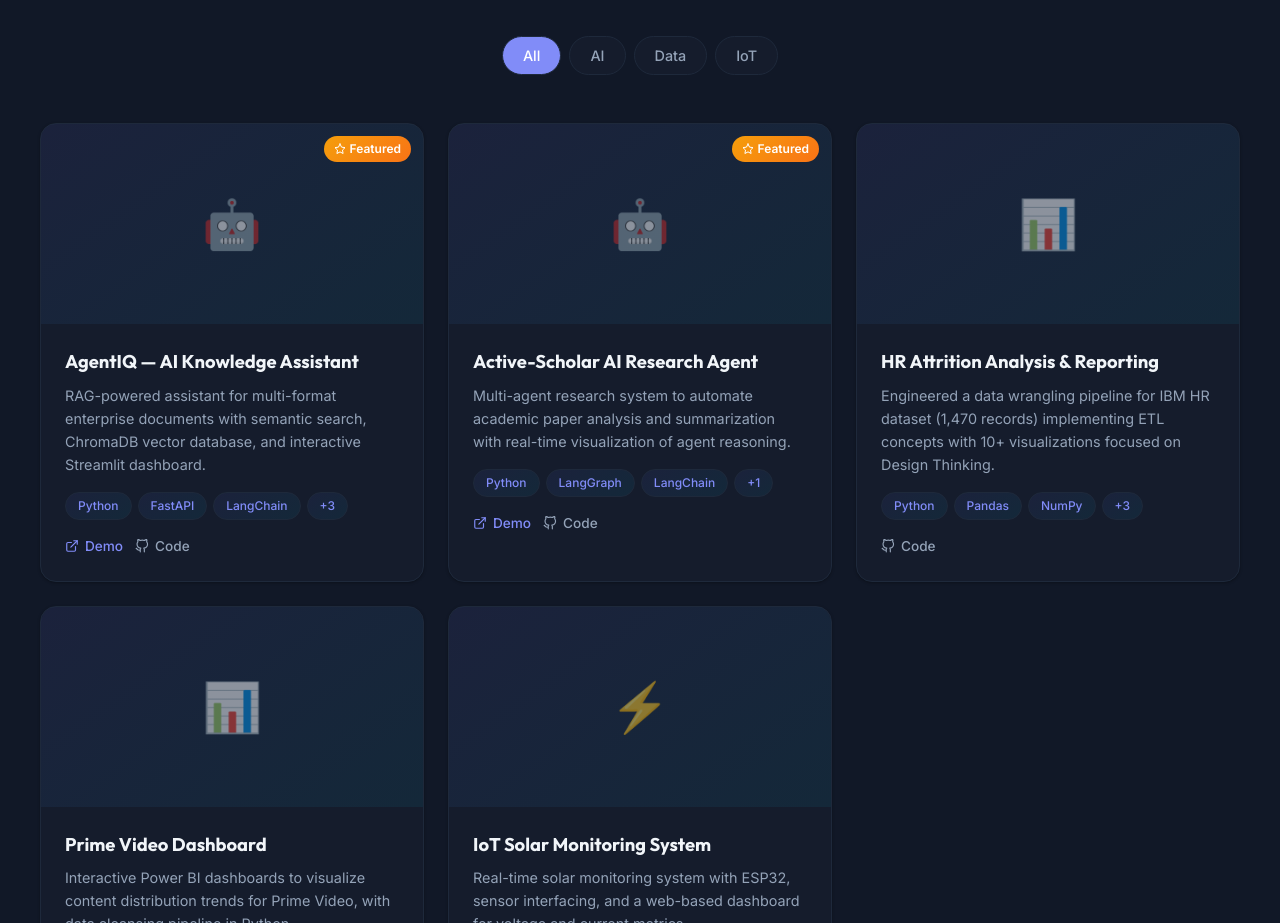
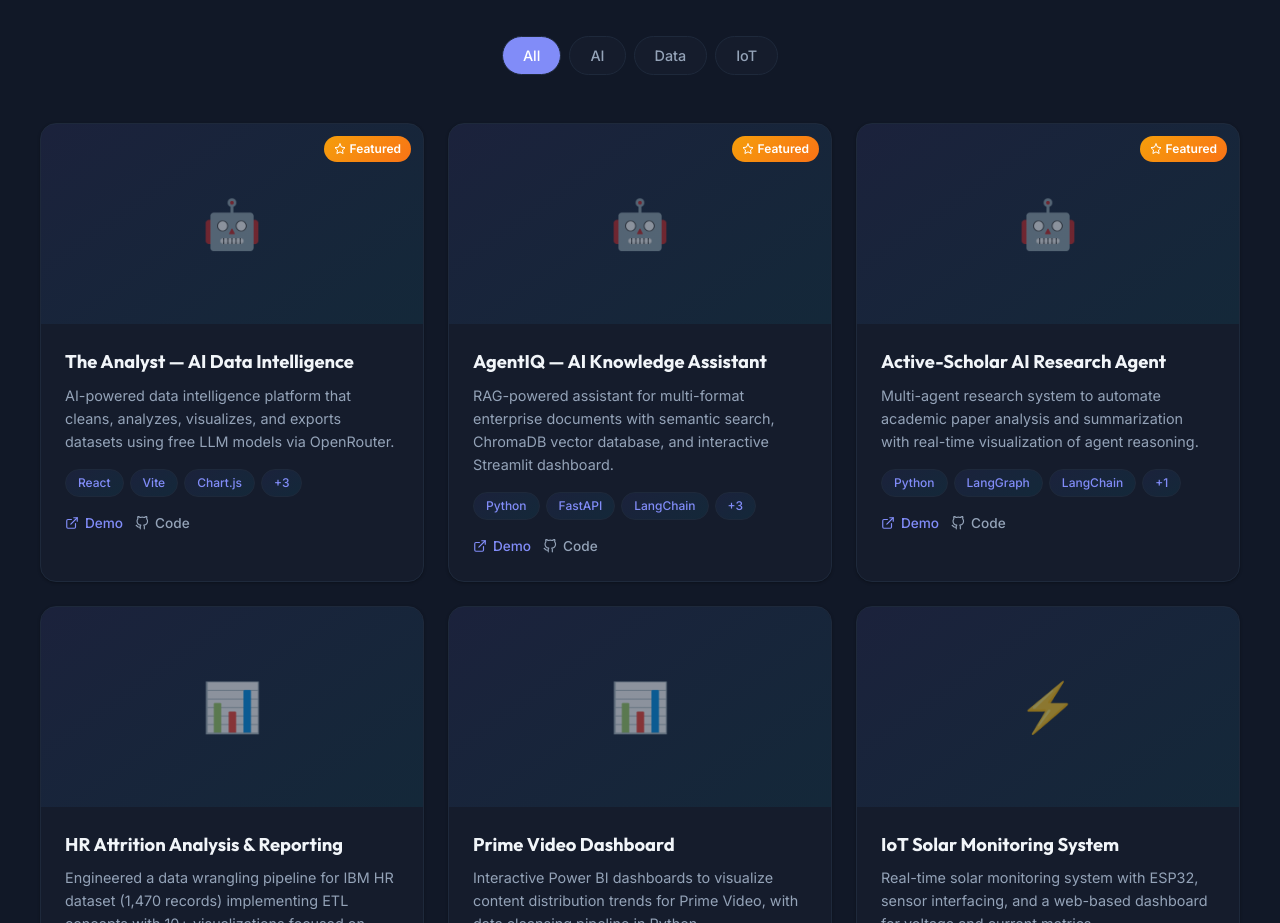
Before and after one commit to varunbadwaik/Portfolio, a Next.js app: page / in a window 1280 px wide. Shown: the part 3700-4623 px from the top of the page. Built offline with nearby package versions, Linux system fonts and the light colour scheme.

Commit message:
feat: add The Analyst project with live demo URL

```diff
--- a/src/components/sections/Projects.tsx
+++ b/src/components/sections/Projects.tsx
@@ -6,6 +6,18 @@
 const projectCategories = ["All", "AI", "Data", "IoT"];
 
 const projects = [
+    {
+        title: "The Analyst — AI Data Intelligence",
+        description:
+            "AI-powered data intelligence platform that cleans, analyzes, visualizes, and exports datasets using free LLM models via OpenRouter.",
+        longDescription:
+            "Built a full-stack AI-powered data analysis platform using React and Vite. Upload CSV, JSON, Excel, or TXT files and let AI automatically clean, analyze, and visualize your data. Features include interactive Chart.js dashboards (bar, line, pie, doughnut, radar, polar area charts), KPI cards, AI-powered chat for asking questions about your data, Excel export, and a premium dark glassmorphism UI with light/dark mode toggle.",
+        techStack: ["React", "Vite", "Chart.js", "OpenRouter AI", "SheetJS", "CSS"],
+        category: "AI",
+        featured: true,
+        liveUrl: "https://the-analyst-nine.vercel.app/",
+        githubUrl: "https://github.com/varunbadwaik/The-Analyst-",
+    },
     {
         title: "AgentIQ — AI Knowledge Assistant",
         description:
```
